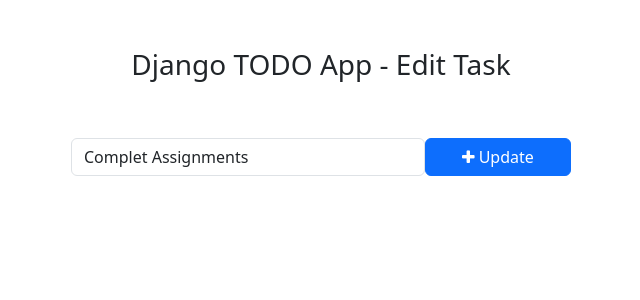
After one commit to MateoTokic/todoDjango, a Django app: page /todoos/edit_task/1/ in a window 1280 px wide. The commit adds this page. Shown: the top 300 px of the page, without its empty margins (319-959 px from the left). Run offline with Django 5.2, Linux system fonts and the light colour scheme; data comes from the database, SQL or seed files in the repository; both versions use the stored data as it was after the commit.

Commit message:
todo app finally

```diff
--- /dev/null
+++ b/templates/edit_task.html
@@ -0,0 +1,33 @@
+
+<!DOCTYPE html>
+<html lang="en">
+<head>
+    <meta charset="UTF-8">
+    <meta http-equiv="X-UA-Compatible" content="IE=edge">
+    <meta name="viewport" content="width=device-width, initial-scale=1.0">
+    <title>Edit Task - Django TODO App</title>
+
+    <!-- Bootstrap -->
+    <link href="https://cdn.jsdelivr.net/npm/bootstrap@5.3.0-alpha1/dist/css/bootstrap.min.css" rel="stylesheet" integrity="sha384-GLhlTQ8iRABdZLl6O3oVMWSktQOp6b7In1Zl3/Jr59b6EGGoI1aFkw7cmDA6j6gD" crossorigin="anonymous">
+    <script src="https://cdn.jsdelivr.net/npm/bootstrap@5.3.0-alpha1/dist/js/bootstrap.bundle.min.js" integrity="sha384-w76AqPfDkMBDXo30jS1Sgez6pr3x5MlQ1ZAGC+nuZB+EYdgRZgiwxhTBTkF7CXvN" crossorigin="anonymous"></script>
+    <!-- Font Awesome Icons -->
+    <link rel="stylesheet" href="https://cdnjs.cloudflare.com/ajax/libs/font-awesome/4.7.0/css/font-awesome.min.css">
+
+</head>
+<body>
+    <div class="container">
+        <h3 class="pt-5 pb-5 text-center">Django TODO App - Edit Task</h3>
+        <form action="{% url 'edit_task' get_task.pk %}" method="POST" style="width: 500px; margin: auto;">
+            {% csrf_token %}
+            <div class="form-group">
+                <span style="display: flex;">
+                    <input type="text" name="task" class="form-control" placeholder="Add a task" value="{{ get_task.task }}">
+                    <button type="submit" class="btn btn-primary" style="width: 200px;"><i class="fa fa-plus"></i> Update</button>
+                </span>
+            </div>
+        </form>
+    </div>
+
+</body>
+
+</html>
--- a/templates/home.html
+++ b/templates/home.html
@@ -34,8 +34,8 @@
                         {{ task.task }}
                         <span style="position: relative; float: right;">
                             <a href="{% url 'mark_as_done' task.pk %}" class="btn btn-success"><i class="fa fa-check"></i> Mark as Done</a>
-                            <a class="btn btn-danger"><i class="fa fa-trash"></i></a>
-                            <a class="btn btn-primary"><i class="fa fa-pencil"></i></a>
+                            <a href="{% url 'delete_task' task.pk %}" class="btn btn-danger"><i class="fa fa-trash"></i></a>
+                            <a href="{% url 'edit_task' task.pk %}" class="btn btn-primary"><i class="fa fa-pencil"></i></a>
                         </span>
                     </div>
                 </div>
--- a/todoos/models.py
+++ b/todoos/models.py
@@ -8,7 +8,5 @@
 
     objects = models.Manager()
 
-
-
     def __str__(self):
         return self.task
--- a/todoos/urls.py
+++ b/todoos/urls.py
@@ -2,7 +2,18 @@
 from . import views
 
 urlpatterns = [
+    # Add task
     path('addTask/', views.addTask, name='addTask'),
+
+    # Mark as done
     path('mark_as_done/<int:pk>/', views.mark_as_done, name='mark_as_done'),
+
+    # Mark as undone
     path('mark_as_undone/<int:pk>/', views.mark_as_undone, name='mark_as_undone'),
+
+    # EDIT Feature
+    path('edit_task/<int:pk>/', views.edit_task, name='edit_task'),
+
+    # DELETE task
+    path('delete_task/<int:pk>/', views.delete_task, name='delete_task'),
 ]
--- a/todoos/views.py
+++ b/todoos/views.py
@@ -20,3 +20,21 @@
     task.is_completed = False
     task.save()
     return redirect('home')
+
+def edit_task(request, pk):
+    get_task = get_object_or_404(Task, pk=pk)
+    if request.method == 'POST':
+        new_task = request.POST['task']
+        get_task.task = new_task
+        get_task.save()
+        return redirect('home')
+    else:
+        context = {
+            'get_task': get_task,
+        }
+        return render(request, 'edit_task.html', context)
+
+def delete_task(request, pk):
+    task = get_object_or_404(Task, pk=pk)
+    task.delete()
+    return redirect('home')
```
Also changed, not shown: db.sqlite3.
